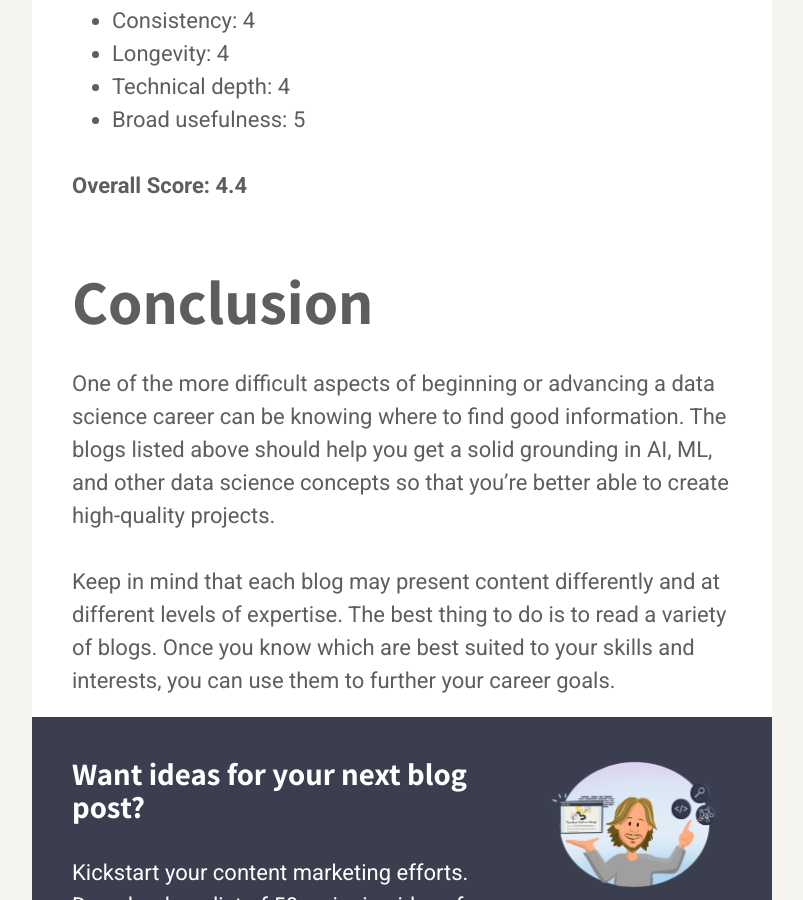
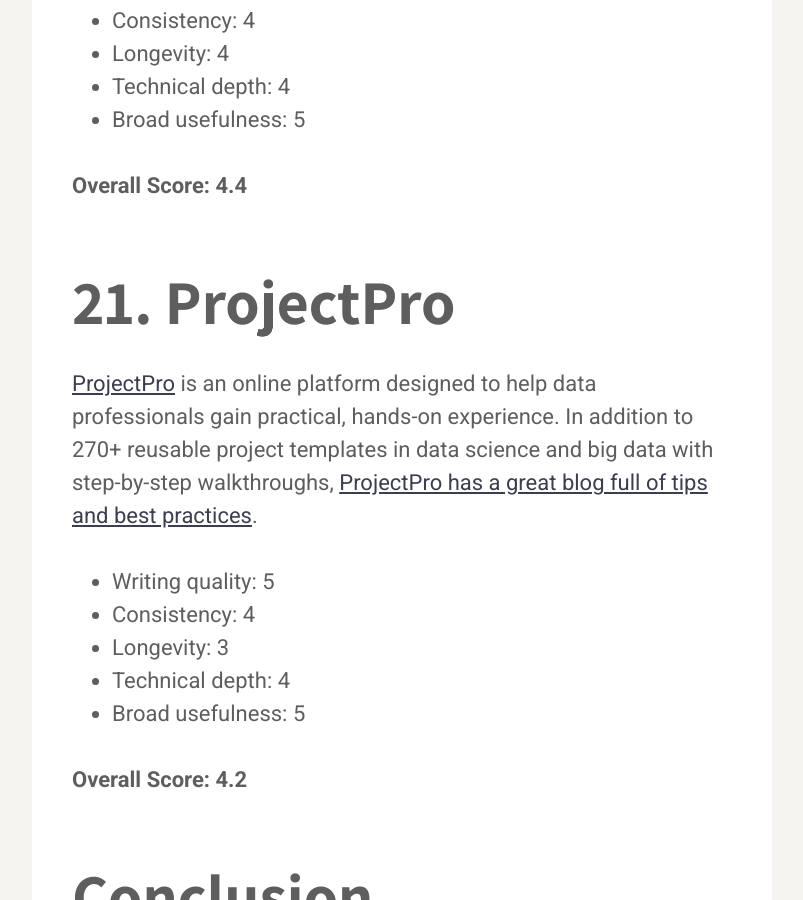
Before and after one commit to karllhughes/learn, a Jekyll site: the page built from _posts/2022-11-04-best-data-science-machine-learning-and-ai-blogs.md, in a window 1280 px wide and 900 px high, scrolled down 22391 px. Shown: the whole window, without its empty margins (238-1041 px from the left). Built offline with Jekyll 4.4.1, drawn with Linux system fonts in a browser that asks for light colours; a script that is not in the unit is left out.

Commit message:
Update Posts “2022-11-04-best-data-science-machine-learning-and-ai-blogs”

```diff
--- a/_posts/2022-11-04-best-data-science-machine-learning-and-ai-blogs.md
+++ b/_posts/2022-11-04-best-data-science-machine-learning-and-ai-blogs.md
@@ -27,11 +27,11 @@
 
 [Data Science Central](https://www.datasciencecentral.com/) is the most comprehensive online resource for data practitioners. It covers a wide range of topics, including statistics and analytics, data science, ML, AI, the Internet of Things (IoT), and robotic process automation. Its community experience consists of a comprehensive editorial platform, social engagement, assistance through forum-based channels, and the most recent information on technological advancements, professional development opportunities, and industry trends.
 
-- Writing quality: 4
-- Consistency: 5
-- Longevity: 5
-- Technical depth: 3
-- Broad usefulness: 5
+* Writing quality: 4
+* Consistency: 5
+* Longevity: 5
+* Technical depth: 3
+* Broad usefulness: 5
 
 **Overall Score: 4.4**
 
@@ -41,11 +41,11 @@
 
 [Towards Data Science](https://towardsdatascience.com/) is a corporation registered in Canada and founded in October 2016. Using Medium, it provides a platform for thousands of people to exchange ideas and to expand their understanding of data science, ML, visualization, programming, and other related topics. It has more than 641,000 followers. The quality of the writing is high, and the technical depth is above average.
 
-- Writing quality: 5
-- Consistency: 5
-- Longevity: 5
-- Technical depth: 5
-- Broad usefulness: 5
+* Writing quality: 5
+* Consistency: 5
+* Longevity: 5
+* Technical depth: 5
+* Broad usefulness: 5
 
 **Overall Score: 5.0**
 
@@ -55,11 +55,11 @@
 
 [KDnuggets](https://www.kdnuggets.com/) covers business analytics, big data, data mining, and data science. Gregory Piatetsky-Shapiro, an expert in databases and knowledge discovery, founded it in 1997. It covers a variety of topics including artificial intelligence, data science, ML, career advice, data engineering, and SQL. The writing is easy to understand and has been thoroughly researched. You can look forward to receiving fresh articles every week. Since March 2021, KDnuggets has received over one million one-of-a-kind monthly visitors, and the website currently has over 360,000 subscribers who receive its content via email, Twitter, LinkedIn, and Facebook.
 
-- Writing quality: 4
-- Consistency: 5
-- Longevity: 4
-- Technical depth: 5
-- Broad usefulness: 5
+* Writing quality: 4
+* Consistency: 5
+* Longevity: 4
+* Technical depth: 5
+* Broad usefulness: 5
 
 **Overall Score: 4.6**
 
@@ -69,11 +69,11 @@
 
 [Machine Learning Mastery](https://machinelearningmastery.com/) is an online community that equips developers with a variety of resources to help them become ML experts. It was created by Jason Brownlee, who holds postgraduate degrees in artificial intelligence. His website has been running since 2013, and it features content on subjects ranging from linear algebra to deep learning. The writing is well organized, making the content easier to read.
 
-- Writing quality: 5
-- Consistency: 5
-- Longevity: 5
-- Technical depth: 5
-- Broad usefulness: 5
+* Writing quality: 5
+* Consistency: 5
+* Longevity: 5
+* Technical depth: 5
+* Broad usefulness: 5
 
 **Overall Score: 5.0**
 
@@ -83,11 +83,11 @@
 
 In the world of technology blogs, [HackerNoon](https://hackernoon.com) is among the most popular options for gaining knowledge about coding, blockchain, AI, and startup companies. The free platform run by David and Linh Dao Smooke features more than 15,000 contributors from all over the world, who publish their stories for more than 3,000,000 readers each month. HackerNoon, established in 2016, is the best platform to use if you're interested in what's popular or what's new in data science and artificial intelligence. Its in-depth technical content explains new tools that you can apply to your data science projects.
 
-- Writing quality: 5
-- Consistency: 4
-- Longevity: 5
-- Technical depth: 5
-- Broad usefulness: 5
+* Writing quality: 5
+* Consistency: 4
+* Longevity: 5
+* Technical depth: 5
+* Broad usefulness: 5
 
 **Overall Score: 4.8**
 
@@ -97,11 +97,11 @@
 
 Neptune's [blog](https://neptune.ai/blog) offers a large number of in-depth articles that can help data scientists and ML engineers to keep track of their projects and collaborate with one another. The majority of the content is centered on deploying ML models, utilizing a variety of tools for ML projects, and performing ML operations (MLOps). Expect new articles every week.
 
-- Writing quality: 5
-- Consistency: 4
-- Longevity: 5
-- Technical depth: 5
-- Broad usefulness: 3
+* Writing quality: 5
+* Consistency: 4
+* Longevity: 5
+* Technical depth: 5
+* Broad usefulness: 3
 
 **Overall Score: 4.4**
 
@@ -111,11 +111,11 @@
 
 OpenAI is one of the most prominent AI research labs in the world, with the goal of ensuring that AI is used for the benefit of all of humanity. Elon Musk was one of the cofounders of the company when it was established in 2015. The [blog](https://openai.com/blog) offers high-quality writing that's easy to understand. Most articles focus on the company's AI research. Expect one or two new articles a month.
 
-- Writing quality: 5
-- Consistency: 3
-- Longevity: 4
-- Technical depth: 3
-- Broad usefulness: 4
+* Writing quality: 5
+* Consistency: 3
+* Longevity: 4
+* Technical depth: 3
+* Broad usefulness: 4
 
 **Overall Score: 3.8**
 
@@ -125,11 +125,11 @@
 
 [Analytics Vidhya](https://www.analyticsvidhya.com/) is an online learning platform for all aspects of data analytics, including big data, predictive modeling techniques, and applications of analytics in business. Since its inception in 2013, it has received 2.5 million monthly visitors seeking to become data science professionals. The blog, updated daily, focuses on data science, ML, AI, and data visualization tools. It provides high-quality articles written by industry professionals for a practical learning experience.
 
-- Writing quality: 5
-- Consistency: 5
-- Longevity: 5
-- Technical depth: 5
-- Broad usefulness: 5
+* Writing quality: 5
+* Consistency: 5
+* Longevity: 5
+* Technical depth: 5
+* Broad usefulness: 5
 
 **Overall Score: 5.0**
 
@@ -139,11 +139,11 @@
 
 On the [Google AI Blog](https://ai.googleblog.com/), you can find the most recent information provided by researchers and engineers at Google. ML and artificial intelligence play an essential role in the operation of Google technology, from the search algorithms that have revolutionized the way people look for information online to the way in which Google Maps has changed the way people get to their destinations. You will learn how Google is applying AI and ML technologies to its products in order to address real-world problems. Several new articles are posted a week.
 
-- Writing quality: 5
-- Consistency: 4
-- Longevity: 4
-- Technical depth: 5
-- Broad usefulness: 4
+* Writing quality: 5
+* Consistency: 4
+* Longevity: 4
+* Technical depth: 5
+* Broad usefulness: 4
 
 **Overall Score: 4.4**
 
@@ -153,11 +153,11 @@
 
 Paperspace is a cloud-based platform that offers GPU computing capacity to tens of thousands of individuals, startups, and corporations in order to accelerate their AI applications. Its [blog](https://blog.paperspace.com/) is dedicated to ML, natural language processing, computer vision, deep learning, and 3D graphics. The majority of articles are project-based and well organized, enabling readers to apply their knowledge in the real world. Expect new articles each week.
 
-- Writing quality: 5
-- Consistency: 4
-- Longevity: 5
-- Technical depth: 5
-- Broad usefulness: 4
+* Writing quality: 5
+* Consistency: 4
+* Longevity: 5
+* Technical depth: 5
+* Broad usefulness: 4
 
 **Overall Score: 4.6**
 
@@ -167,11 +167,11 @@
 
 Meta AI is an academic research laboratory whose primary mission is to provide new knowledge to the AI field. The Applied Machine Learning (AML) team at Facebook, meanwhile, focuses on the real-world applications of the company's products. You can read more about them on the [Meta AI Blog](https://ai.facebook.com/blog/), which focuses on the development of data sets and research projects mainly in natural language processing (NLP) technologies such as speech technology and machine translation. This is the right blog for those who are interested in NLP research or who want to become an NLP engineer. A few new articles are posted each month.
 
-- Writing quality: 5
-- Consistency: 4
-- Longevity: 3
-- Technical depth: 4
-- Broad usefulness: 4
+* Writing quality: 5
+* Consistency: 4
+* Longevity: 3
+* Technical depth: 4
+* Broad usefulness: 4
 
 **Overall Score: 4.0**
 
@@ -181,11 +181,11 @@
 
 DataRobot is the market leader in the AI cloud, with the goal of providing a unified platform for all users. DataRobot, which was founded in 2012, focuses its [blog](https://www.datarobot.com/blog/) on AI, ML, and data science developments. The majority of the articles are informative and provide guidelines for implementing AI in various industries, including health, security, and transportation. This is an excellent blog for business leaders interested in learning more about AI and how it can add value to their organizations. Expect two to three new articles a month.
 
-- Writing quality: 5
-- Consistency: 4
-- Longevity: 4
-- Technical depth: 4
-- Broad usefulness: 5
+* Writing quality: 5
+* Consistency: 4
+* Longevity: 4
+* Technical depth: 4
+* Broad usefulness: 5
 
 **Overall Score: 4.4**
 
@@ -195,11 +195,11 @@
 
 [Chatbots Life](https://chatbotslife.com/latest) is a leading informational resource on chatbots and conversational AI. They publish the most recent news about AI, NLP, educational tools, and open source packages. If you are new to AI and want to learn how to construct your own chatbots, this is the blog for you. New articles are posted weekly. The quality of their writing is high, but don't expect to find many in-depth technical guides.
 
-- Writing quality: 5
-- Consistency: 5
-- Longevity: 4
-- Technical depth: 4
-- Broad usefulness: 3
+* Writing quality: 5
+* Consistency: 5
+* Longevity: 4
+* Technical depth: 4
+* Broad usefulness: 3
 
 **Overall Score: 4.2**
 
@@ -209,11 +209,11 @@
 
 Google's TensorFlow is an end-to-end open source library designed for deep learning applications that also supports traditional ML. TensorFlow offers a collection of workflows for developing and training models with Python or JavaScript and deploying them to the cloud. The [TensorFlow Blog](https://blog.tensorflow.org/) contains regular news and tutorials from the TensorFlow team and the community, including articles on Python, TensorFlow.js, TensorFlow Lite, and TensorFlow Extended. Most of the articles provide technical guides to accomplish a particular task. Several new articles are posted a month.
 
-- Writing quality: 5
-- Consistency: 4
-- Longevity: 4
-- Technical depth: 4
-- Broad usefulness: 5
+* Writing quality: 5
+* Consistency: 4
+* Longevity: 4
+* Technical depth: 4
+* Broad usefulness: 5
 
 **Overall Score: 4.4**
 
@@ -223,11 +223,11 @@
 
 [Datafloq](https://datafloq.com/) is a learning platform that focuses on topics such as blockchain, big data, cloud computing, and AI. Its articles offer fresh perspectives and opportunities to advance innovative thinking. The platform provides useful information on emerging technologies, such as trends, best practices, vendors, events, and job opportunities. It's a useful source for business executives to learn about new technologies and utilize those technologies within their own businesses. New articles are posted regularly each month.
 
-- Writing quality: 4
-- Consistency: 4
-- Longevity: 4
-- Technical depth: 3
-- Broad usefulness: 4
+* Writing quality: 4
+* Consistency: 4
+* Longevity: 4
+* Technical depth: 3
+* Broad usefulness: 4
 
 **Overall Score: 3.8**
 
@@ -237,11 +237,11 @@
 
 freeCodeCamp is a nonprofit organization with online publications, an interactive learning web platform, an online community forum, and chat rooms to help people learn web development, AI, data science, and ML. Its [blog](https://www.freecodecamp.org/news/tag/data-science) offers educational and how-to articles for learning the fundamentals of these technologies. It's ideal for novices. freeCodeCamp publishes a few articles relating to AI, data science, and ML every month.
 
-- Writing quality: 5
-- Consistency: 4
-- Longevity: 4
-- Technical depth: 4
-- Broad usefulness: 4
+* Writing quality: 5
+* Consistency: 4
+* Longevity: 4
+* Technical depth: 4
+* Broad usefulness: 4
 
 **Overall Score: 4.2**
 
@@ -251,11 +251,11 @@
 
 Hugging Face is a community and data science platform that enables data scientists, researchers, and ML engineers to collaborate on open source projects. It also offers users the tools needed to build, train, and deploy ML models. The articles in its [blog](https://huggingface.co/blog) cover subjects including AI, NLP, open source, audio, computer vision, and reinforcement learning. This is the site you should use to expand your knowledge of NLP and text data sets. Most topics are easy to understand and have been thoroughly researched. The in-depth articles demonstrate how to apply your new skills to your project.
 
-- Writing quality: 5
-- Consistency: 5
-- Longevity: 5
-- Technical depth: 5
-- Broad usefulness: 4
+* Writing quality: 5
+* Consistency: 5
+* Longevity: 5
+* Technical depth: 5
+* Broad usefulness: 4
 
 **Overall Score: 4.8**
 
@@ -265,11 +265,11 @@
 
 DataCamp is a self-paced online learning tool that helps students develop data skills. DataCamp classes cover non-programming fundamentals such as BI tools in addition to data science and ML. The site was founded in 2013 with the goal of democratizing data skills for everyone. On the [blog](https://www.datacamp.com/blog/category/machine-learning), the instructive and how-to articles cover AI, data literacy, ML, data science, data analysis, data engineering, and big data. New articles are published every week.
 
-- Writing quality: 5
-- Consistency: 5
-- Longevity: 5
-- Technical depth: 4
-- Broad usefulness: 4
+* Writing quality: 5
+* Consistency: 5
+* Longevity: 5
+* Technical depth: 4
+* Broad usefulness: 4
 
 **Overall Score: 4.6**
 
@@ -279,11 +279,11 @@
 
 [Becoming Human: Artificial Intelligence Magazine](https://becominghuman.ai/latest) is a Medium publication that offers news and tutorials on AI, ML, data science, deep learning, and big data. It has more than 37,000 followers on Medium. You can find articles about the application of AI in a variety of fields, including finance, healthcare, and marketing, that will appeal to seasoned data science specialists as well as novices. Several new articles are published a month.
 
-- Writing quality: 4
-- Consistency: 4
-- Longevity: 5
-- Technical depth: 4
-- Broad usefulness: 4
+* Writing quality: 4
+* Consistency: 4
+* Longevity: 5
+* Technical depth: 4
+* Broad usefulness: 4
 
 **Overall Score: 4.2**
 
@@ -293,13 +293,25 @@
 
 Domino is a data science company that helps businesses with their ML models. Its [blog](https://www.dominodatalab.com/blog/tag/machine-learning) features AI-related articles that discuss the most effective ways to put ML models into action. This is the best blog to read if you're interested in learning about MLOps. The articles by different data science professionals are well written and easy to understand. New articles are posted every month.
 
-- Writing quality: 5
-- Consistency: 4
-- Longevity: 4
-- Technical depth: 4
-- Broad usefulness: 5
+* Writing quality: 5
+* Consistency: 4
+* Longevity: 4
+* Technical depth: 4
+* Broad usefulness: 5
 
 **Overall Score: 4.4**
+
+## 21. ProjectPro
+
+[ProjectPro](https://www.projectpro.io/) is an online platform designed to help data professionals gain practical, hands-on experience. In addition to 270+ reusable project templates in data science and big data with step-by-step walkthroughs, [ProjectPro has a great blog full of tips and best practices](https://www.projectpro.io/blog).
+
+* Writing quality: 5
+* Consistency: 4
+* Longevity: 3
+* Technical depth: 4
+* Broad usefulness: 5
+
+**Overall Score: 4.2**
 
 ## Conclusion
 
```
